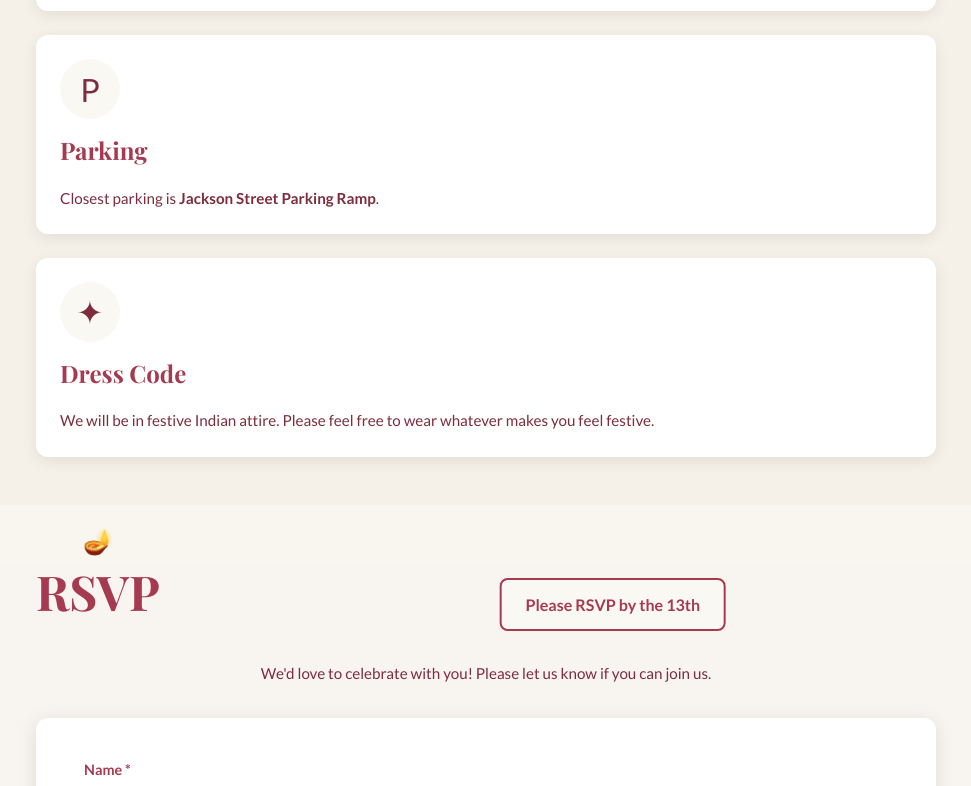
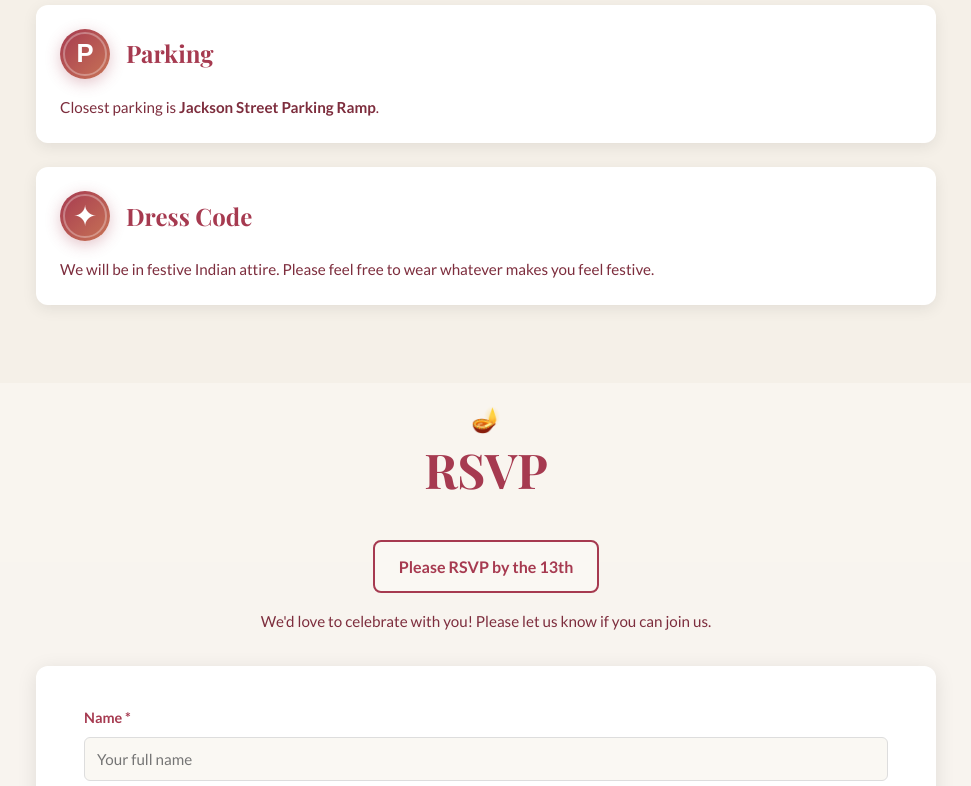
Before and after one commit to AnimeshSrivastava/diwali_invite, a plain HTML site: page index.html in a window 1280 px wide. Shown: the part 2017-2803 px from the top of the page, without its empty margins (154-1125 px from the left). Drawn offline with nearby package versions, Linux system fonts and the light colour scheme.

Commit message:
Update style.css

```diff
--- a/style.css
+++ b/style.css
@@ -215,11 +215,11 @@ body::before {
     color: var(--maroon);
     margin-bottom: 2rem;
     position: relative;
-    display: inline-block;
+    display: block;
+    text-align: center;
 }
 
-.section-title::before,
-.section-title::after {
+.section-title::before {
     content: '🪔';
     position: absolute;
     font-size: 1.5rem;
@@ -284,10 +284,15 @@ body::before {
     background-color: rgba(245, 240, 232, 0.6);
 }
 
+.details {
+    text-align: center;
+}
+
 .details-grid {
     display: flex;
     flex-direction: column;
     gap: 1.5rem;
+    text-align: left;
 }
 
 .detail-card {
@@ -297,23 +302,62 @@ body::before {
     box-shadow: 0 4px 15px rgba(0, 0, 0, 0.08);
 }
 
+.detail-header {
+    display: flex;
+    align-items: center;
+    gap: 1rem;
+    margin-bottom: 1rem;
+}
+
 .detail-icon {
-    font-size: 2rem;
-    margin-bottom: 0.75rem;
-    background-color: var(--light-cream);
-    width: 60px;
-    height: 60px;
+    font-size: 1.3rem;
+    background: linear-gradient(135deg, var(--maroon) 0%, var(--terracotta) 100%);
+    width: 50px;
+    height: 50px;
     border-radius: 50%;
     display: flex;
     align-items: center;
     justify-content: center;
+    color: white;
+    box-shadow: 0 4px 15px rgba(166, 58, 80, 0.3);
+    position: relative;
+    font-weight: 600;
+    flex-shrink: 0;
+}
+
+.detail-icon::before {
+    content: '';
+    position: absolute;
+    inset: 3px;
+    border-radius: 50%;
+    border: 2px solid rgba(255, 255, 255, 0.3);
+}
+
+/* Custom icon styles */
+.icon-location {
+    font-size: 2rem;
+    font-weight: 400;
+    line-height: 1;
+}
+
+.icon-parking {
+    font-size: 1.6rem;
+    font-weight: 800;
+    font-family: 'Arial', sans-serif;
+    line-height: 1;
+}
+
+.icon-dresscode {
+    font-size: 1.8rem;
+    font-weight: 400;
+    line-height: 1;
 }
 
 .detail-title {
     font-family: 'Playfair Display', serif;
     font-size: 1.5rem;
     color: var(--maroon);
-    margin-bottom: 1rem;
+    margin: 0;
 }
 
 .detail-content {
@@ -373,6 +417,10 @@ body::before {
     background-color: rgba(250, 248, 243, 0.65);
 }
 
+.rsvp {
+    text-align: center;
+}
+
 .rsvp-deadline {
     background-color: var(--light-cream);
     border: 2px solid var(--maroon);
@@ -382,10 +430,9 @@ body::before {
     text-align: center;
     font-weight: 700;
     font-size: 1rem;
-    margin-bottom: 1rem;
-    display: inline-block;
-    margin-left: 50%;
-    transform: translateX(-50%);
+    margin: 0 auto 1rem auto;
+    display: block;
+    max-width: fit-content;
 }
 
 .rsvp-subtitle {
@@ -400,6 +447,7 @@ body::before {
     padding: 2rem 1.5rem;
     border-radius: 12px;
     box-shadow: 0 4px 20px rgba(0, 0, 0, 0.1);
+    text-align: left;
 }
 
 .form-group {
```
